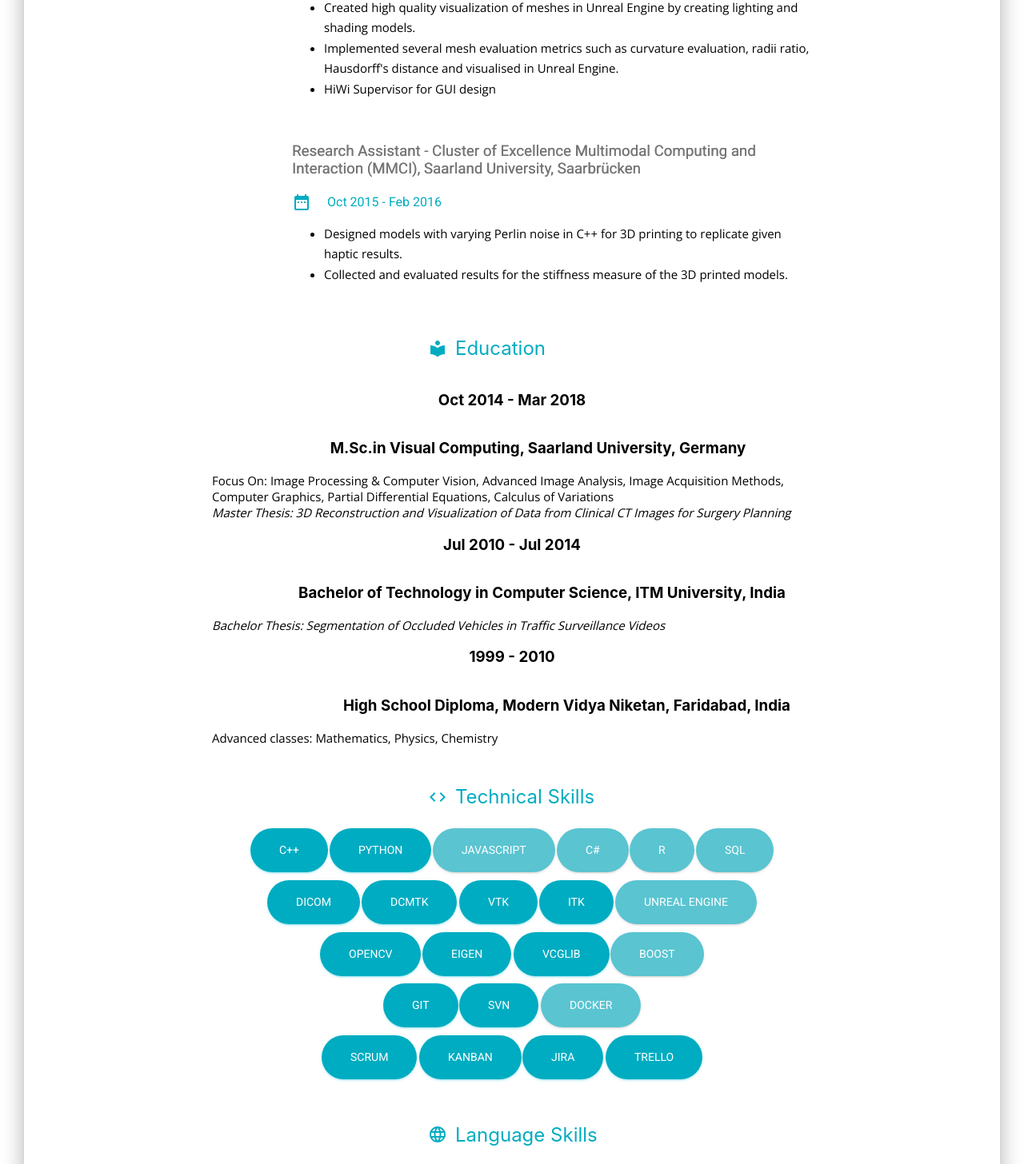
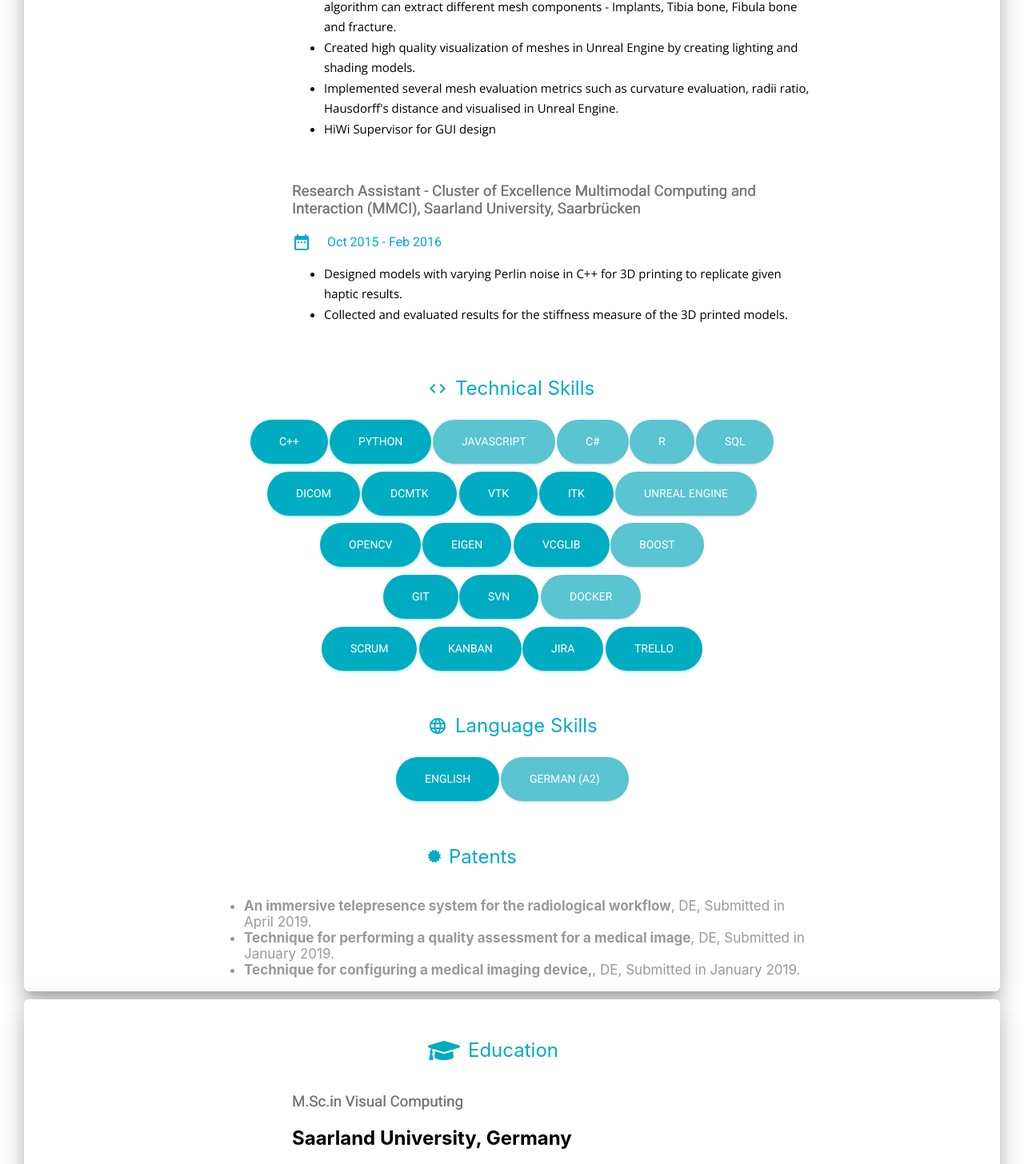
Before and after one commit to medha-juneja/medha-juneja.github.io, a React (Create React App) app: page / in a window 1280 px wide. Shown: the part 1320-2776 px from the top of the page at 80% size. Built offline with nearby package versions, Linux system fonts and the light colour scheme.

Commit message:
moved education to a different component

```diff
--- a/src/App.js
+++ b/src/App.js
@@ -3,6 +3,7 @@ import Header from './components/Header/Header.js';
 import  {RightHeaderLinks, LeftHeaderLinks} from './customcomponents/NavMenu.js';
 import ProfilePic from './customcomponents/ProfilePic.js';
 import Resume from './customcomponents/Resume.js';
+import Education from './customcomponents/Education.js';
 import NavPills from "components/NavPills/NavPills.js";
 import './App.css';
 
@@ -13,6 +14,7 @@ class App extends React.Component {
       <Header color="info" rightLinks={<RightHeaderLinks />} leftLinks={<LeftHeaderLinks />}></Header>
       <ProfilePic />
       <Resume />
+      <Education />
       </div>
 
     )
--- a/src/assets/jss/material-kit-react/customviews/resumePage.js
+++ b/src/assets/jss/material-kit-react/customviews/resumePage.js
@@ -36,7 +36,7 @@ const resumePageStyle = {
     ...title,
     display: "inline-block",
     position: "relative",
-    marginTop: "10px",
+    marginTop: "30px",
     minHeight: "32px",
     textDecoration: "none"
   },
@@ -52,7 +52,8 @@ const resumePageStyle = {
     flexDirection: 'row',
     alignItems: 'center',
     color: "#00acc1",
-    marginLeft: "270px"
+    marginLeft: "270px",
+    paddingTop:"30px"
 },
 
 cv_date:{
--- /dev/null
+++ b/src/customcomponents/Education.js
@@ -0,0 +1,79 @@
+import React from 'react'
+import { makeStyles } from "@material-ui/core/styles";
+import Link from '@material-ui/core/Link';
+import classNames from 'classnames';
+import GridContainer from "components/Grid/GridContainer.js";
+import GridItem from "components/Grid/GridItem.js";
+import styles from "assets/jss/material-kit-react/customviews/resumePage.js";
+import Button from "components/CustomButtons/Button.js";
+import {Code, Language, DateRange} from "@material-ui/icons";
+import List from "@material-ui/core/List";
+import ListItem from "@material-ui/core/ListItem";
+
+
+const useStyles = makeStyles(styles);
+
+const Education = () => {
+  const classes = useStyles();
+    return(
+      <div className={classNames(classes.main, classes.mainRaised)}>
+          <div className={classes.container}>
+            <GridContainer justify="center">
+              <GridItem xs={12} sm={6} md={8}>
+                <div className={classes.resume}>
+
+                      <div className={classes.cvheading_container}>
+                        <i class="fas fa-graduation-cap fa-2x"></i><h2 className={classes.cvheading}>Education</h2>
+                      </div>
+
+                        <div style={{textAlign:"left", marginLeft:"100px"}}>
+                          <h3 className={classes.cvshorttitle}>M.Sc.in Visual Computing</h3>
+                          <h2>Saarland University, Germany</h2>
+                          <div className={classes.cv_date}>
+                            <DateRange style={{marginRight:"20px"}}/><span>Oct 2014 - Mar 2018</span>
+                          </div>
+                          <h4>Master Thesis:</h4>
+                          <span>Iso-Surface Extraction of Clinical CT Images for Surgery Planning</span>
+                          <h4>Courses:</h4>
+                          <span>Computer Graphics ( Check out the Ray Tracer project here), Image Processing and Computer Vision,
+                           Image Acquisition Methods, Advanced Image Analysis, Image Compression, Perception in Computer Graphics,
+                           Seminar: Groundbreaking Ideas in Computer Vision, Seminar: Perception, Display and Fabrication,
+                           Partial Differential Equations and Boundary Value Problems and Calculus of Variations.</span>
+                        </div>
+
+                        <br/>
+
+                          <div style={{textAlign:"left", marginLeft:"100px"}}>
+                            <h2 className={classes.cvshorttitle}>Bachelor of Technology in Computer Science and Engineering</h2>
+                            <h3>ITM University, India</h3>
+                            <div className={classes.cv_date}>
+                              <DateRange style={{marginRight:"20px"}}/><span>Jul 2010 - Jul 2014</span>
+                            </div>
+                            <h4>Bachelor Thesis:</h4>
+                            <span>Segmentation of Occluded Vehicles in Traffic Surveillance Videos</span>
+                            <h4>Courses:</h4>
+                            <span>Object Oriented Programming, Database Management System, Computer Graphics,
+                              Shell Programming, Software Engineering and Programming Language Concepts,
+                              Digital Image Analysis and Statistical Methods.</span>
+                          </div>
+
+                        <br/>
+
+                          <div style={{textAlign:"left", marginLeft:"100px"}}>
+                            <h2 className={classes.cvshorttitle}>High School Diploma</h2>
+                            <h3>Modern Vidya Niketan, Faridabad, India</h3>
+                              <div className={classes.cv_date}>
+                                <DateRange style={{marginRight:"20px"}}/><span>1999 - 2010</span>
+                              </div>
+                            <span>Advanced classes: Mathematics, Physics, Chemistry</span>
+                          </div>
+
+                </div>
+              </GridItem>
+            </GridContainer>
+        </div>
+      </div>
+    )
+}
+
+export default Education;
--- a/src/customcomponents/Resume.js
+++ b/src/customcomponents/Resume.js
@@ -6,7 +6,7 @@ import GridContainer from "components/Grid/GridContainer.js";
 import GridItem from "components/Grid/GridItem.js";
 import styles from "assets/jss/material-kit-react/customviews/resumePage.js";
 import Button from "components/CustomButtons/Button.js";
-import {WorkOutline, LocalLibrary, Code, Language, DateRange} from "@material-ui/icons";
+import {Code, Language, DateRange} from "@material-ui/icons";
 import List from "@material-ui/core/List";
 import ListItem from "@material-ui/core/ListItem";
 
@@ -24,7 +24,7 @@ const Resume = () => {
                     <h1 className={classes.title}>CV</h1>
                     { /* <h4 className={classes.shorttitle}>Computer Vision Engineer</h4> */}
                     <div className={classes.cvheading_container}>
-                      <WorkOutline/><h2 className={classes.cvheading}>Work Experience</h2>
+                    <i class="fas fa-briefcase fa-2x"></i><h2 className={classes.cvheading}>Work Experience</h2>
                     </div>
 
                       <div style={{textAlign:"left", marginLeft:"100px"}}>
@@ -42,7 +42,7 @@ const Resume = () => {
                           <li>Real-time image artifact detection at the scanner using Entropy-based methods, SVM and CNN classification.</li>
                           <li>Supervision of students Master thesis projects.</li>
                         </ul>
-                      Designed a proof-of-concept of immersive telepresence solution for physicians and technicians at the diagnostic centers.
+                      Designed a proof-of-concept of immersive telepresence solution for physicians and technicians at the diagnostic centers:
                       <ul style={{lineHeight: 1.7}}>
                         <li>Developed a browser-based app with 360° video player for Oculus Go that also allows voice communication between the users (WebVR, WebRTC, HLS, RTMP).</li>
                         <li>Management of product backlog, refining user requirements and prioritizing tasks based on business value.</li>
@@ -90,41 +90,8 @@ const Resume = () => {
 
 
 
-                      <div className={classes.cvheading_container} style={{paddingTop:"30px"}}>
-                        <LocalLibrary/><h2 className={classes.cvheading}>Education</h2>
-                      </div>
-                        <div className={classes.cvshorttitle_container}>
-                          <h3>Oct 2014 - Mar 2018</h3>
-                          <h3 style={{marginLeft:"65px"}}>M.Sc.in Visual Computing, Saarland University, Germany</h3>
-                        </div>
-                        <div className={classes.cvdescription_container}>
-                          <span className={classes.description}>
-                          Focus On: Image Processing & Computer Vision, Advanced Image Analysis,
-                          Image Acquisition Methods, Computer Graphics, Partial Differential Equations, Calculus of Variations
-                          <br/>
-                          <i>Master Thesis: 3D Reconstruction and Visualization of Data from Clinical CT Images for Surgery Planning</i>
-                          </span>
-                        </div>
 
-                        <div className={classes.cvshorttitle_container}>
-                          <h3>Jul 2010 - Jul 2014</h3>
-                          <h3 style={{marginLeft:"75px"}}>Bachelor of Technology in Computer Science, ITM University, India</h3>
-                        </div>
-                        <div className={classes.cvdescription_container}>
-                          <span className={classes.description}>
-                          <i>Bachelor Thesis: Segmentation of Occluded Vehicles in Traffic Surveillance Videos</i>
-                          </span>
-                        </div>
 
-                        <div className={classes.cvshorttitle_container}>
-                          <h3>1999 - 2010</h3>
-                          <h3 style={{marginLeft:"137px"}}>High School Diploma, Modern Vidya Niketan, Faridabad, India</h3>
-                        </div>
-                        <div className={classes.cvdescription_container}>
-                          <span className={classes.description}>
-                          Advanced classes: Mathematics, Physics, Chemistry
-                          </span>
-                        </div>
 
 
                         <div className={classes.cvheading_container} style={{paddingTop:"30px"}}>
```
